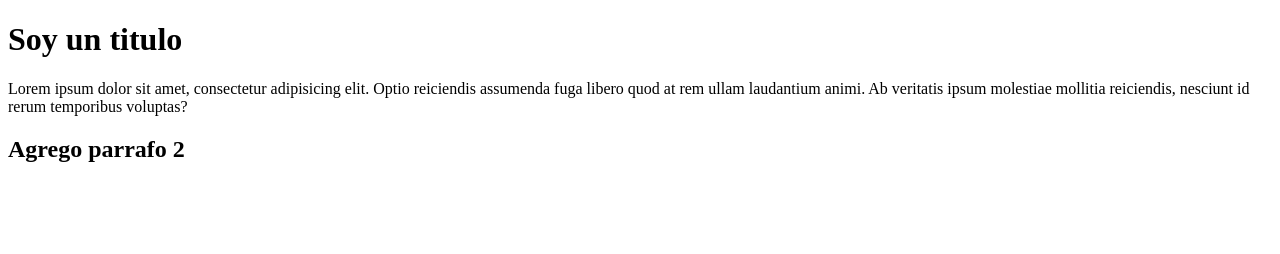
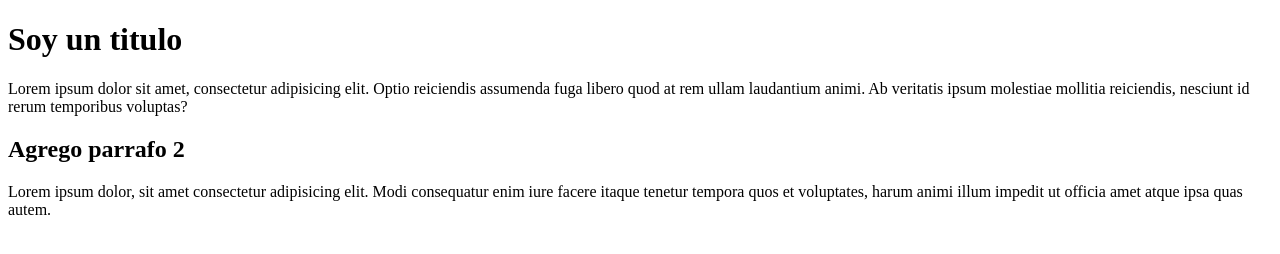
Before and after one commit to jime2803/mi-sitio, a plain HTML site: page index.html in a window 1280 px wide. Drawn offline with Linux system fonts and the light colour scheme.

Commit message:
Agrego titulo y parrafo al index.html

```diff
--- a/index.html
+++ b/index.html
@@ -13,6 +13,9 @@
     laudantium animi. Ab veritatis ipsum molestiae mollitia reiciendis, nesciunt id rerum temporibus voluptas?</p>
 
   <h2>Agrego parrafo 2</h2>
+  <p>Lorem ipsum dolor, sit amet consectetur adipisicing elit. Modi consequatur enim iure facere itaque tenetur tempora
+    quos et voluptates, harum animi illum impedit ut officia amet atque ipsa quas autem.</p>
+
 
 </body>
 
```
